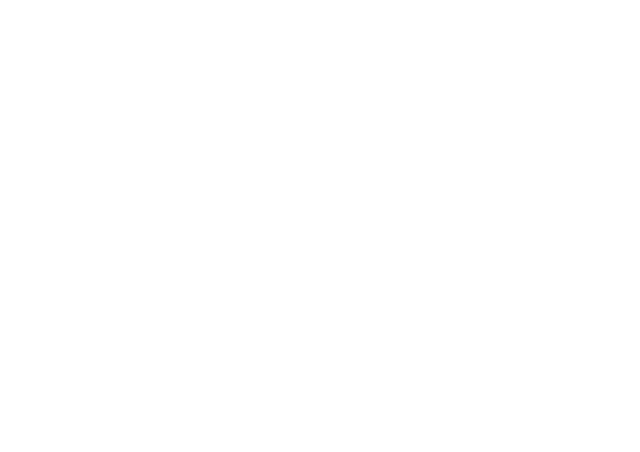
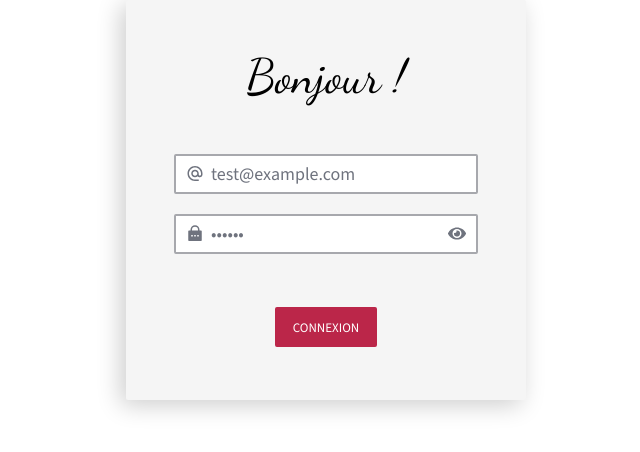
Before and after one commit to MaelBriantin/crm-frontend, a React (Vite) app: page /login in a window 1280 px wide. Shown: the top 452 px of the page, without its empty margins (314-954 px from the left). Built offline with nearby package versions, Linux system fonts and the light colour scheme.

Commit message:
feat(user-auth): add login form, provisional home page, and associated routes

```diff
--- a/src/App.tsx
+++ b/src/App.tsx
@@ -1,7 +1,14 @@
+import { Routes, Route } from "react-router-dom";
+import { LoginPage } from "./pages/auth/LoginPage";
+import { HomePage } from "./pages/HomePage";
+
 function App() {
+
   return (
-    <>
-    </>
+    <Routes>
+      <Route path={'/login'} element={<LoginPage />} />
+      <Route path={'/home'} element={<HomePage />} />
+    </Routes>
   )
 }
 
--- /dev/null
+++ b/src/components/auth/LoginForm.tsx
@@ -0,0 +1,104 @@
+import styled from "styled-components";
+import { Input } from "../global/Input.tsx";
+import { MdAlternateEmail } from "react-icons/md";
+import { RiLockPasswordFill } from "react-icons/ri";
+import { Button } from "../global/Button.tsx";
+import { useState, ChangeEvent } from "react";
+import { fetchAPI, handleAPIResponse } from "../../services/api/fetchApi.config.ts";
+import { theme } from "../../assets/themes/index.ts";
+import { useNavigate } from "react-router-dom";
+
+
+export const LoginForm = () => {
+    const [email, setEmail] = useState('test@example.com');
+    const [password, setPassword] = useState('azerty');
+    const [loading, setLoading] = useState(false);
+    const navigate = useNavigate();
+
+    const handleChangeEmail = (e: ChangeEvent<HTMLInputElement>) => {
+        setEmail(e.target.value);
+    }
+
+    const handleChangePassword = (e: ChangeEvent<HTMLInputElement>) => {
+        setPassword(e.target.value);
+    }
+
+    const login = async (e: React.MouseEvent<HTMLDivElement>) => {
+        e.preventDefault();
+
+        if (email !== '' && password !== '') {
+            setLoading(true);
+            try {
+                await fetchAPI('/sanctum/csrf-cookie');
+                const response = await fetchAPI<{ email: string, password: string }, AuthUser>('/login', 'POST', {
+                    email,
+                    password,
+                });
+                handleAPIResponse<AuthUser>(
+                    response,
+                    (userData) => {
+                        console.log(userData)
+                        navigate('/home');
+                    },
+                    (error) => {
+                        console.error(error);
+                    }
+                );
+            } catch (error) {
+                console.error('Erreur lors de la connexion:', error);
+            } finally {
+                setLoading(false);
+            }
+        } else {
+            console.error('Veuillez entrer un email et un mot de passe.');
+            setLoading(false);
+        }
+    };
+
+    return (
+        <LoginFormStyle>
+            <div className={'welcome'}>Bonjour !</div>
+            <div className={'input'}>
+                <Input placeholder={'Email'} icon={<MdAlternateEmail />} width={300} type={'email'} value={email} onInput={(handleChangeEmail)} />
+                <Input placeholder={'Mot de passe'} icon={<RiLockPasswordFill />} width={300} type={'password'} value={password} onInput={handleChangePassword} />
+            </div>
+            <div className={'button'}>
+                <Button value={'Connexion'} onClick={login} loading={loading} />
+            </div>
+        </LoginFormStyle>
+    );
+};
+
+const LoginFormStyle = styled.form`
+  font-size: ${theme.fonts.size.XXS};
+  display: flex;
+  flex-direction: column;
+  justify-content: space-evenly;
+  align-items: center;
+  height: 400px;
+  width: 400px;
+  border-radius: ${theme.materialDesign.borderRadius.default};
+  box-shadow: ${theme.shadows.card};
+  background: whitesmoke;
+  .welcome{
+    display: flex;
+    justify-content: center;
+    align-items: center;
+    flex-direction: column;
+    font-family: ${theme.fonts.family.dancing};
+    font-size: xxx-large;
+  }
+  .input{
+    display: flex;
+    justify-content: space-evenly;
+    align-items: center;
+    flex-direction: column;
+    gap: 20px;
+  }
+  .button{
+    display: flex;
+    justify-content: center;
+    align-items: center;
+    gap: 20px;
+  }
+`
--- a/src/main.tsx
+++ b/src/main.tsx
@@ -1,10 +1,13 @@
-import React from 'react'
-import ReactDOM from 'react-dom/client'
-import App from './App.tsx'
-import './index.css'
+import React from 'react';
+import ReactDOM from 'react-dom/client';
+import { BrowserRouter } from 'react-router-dom';
+import App from './App.tsx';
+import './index.css';
 
 ReactDOM.createRoot(document.getElementById('root')!).render(
   <React.StrictMode>
-    <App />
+    <BrowserRouter>
+        <App />
+    </BrowserRouter>
   </React.StrictMode>,
 )
--- /dev/null
+++ b/src/pages/HomePage.tsx
@@ -0,0 +1,38 @@
+import { useNavigate } from "react-router-dom";
+import { theme } from "../assets/themes/index.ts";
+import { Button } from "../components/global/Button.tsx";
+import { fetchAPI } from "../services/api/fetchApi.config.ts";
+import styled from "styled-components";
+
+export const HomePage = () => {
+    const navigate = useNavigate();
+    return (
+        <Container>
+            <Welcome>Welcome !</Welcome>
+            <Button value={'Déconnexion'} onClick={async (e) => {
+                e.preventDefault();
+                try {
+                    fetchAPI('/logout', 'POST')
+                    navigate('/login');
+                } catch (e) {
+                    console.error(e);
+                }
+            }} />
+        </Container>
+    );
+};
+
+const Container = styled.div`
+    width: 100%;
+    height: 100%;
+    display: flex;
+    flex-direction: column;
+    justify-content: center;
+    align-items: center;
+    gap: 20px;
+`
+
+const Welcome = styled.div`
+    font-size: ${theme.fonts.size.P4};
+    font-family: ${theme.fonts.family.dancing};
+`
--- /dev/null
+++ b/src/pages/auth/LoginPage.tsx
@@ -0,0 +1,18 @@
+import styled from "styled-components";
+import { LoginForm } from "../../components/auth/LoginForm";
+
+export const LoginPage = () => {
+    return (
+        <LoginContainer>
+            <LoginForm />
+        </LoginContainer>
+    );
+};
+
+const LoginContainer = styled.div`
+  width: 100%;
+  height: 100%;
+  display: flex;
+  justify-content: center;
+  align-items: center;
+`
```
Also changed, not shown: src/types/AuthTypes.ts (added, +25 -0 lines).
